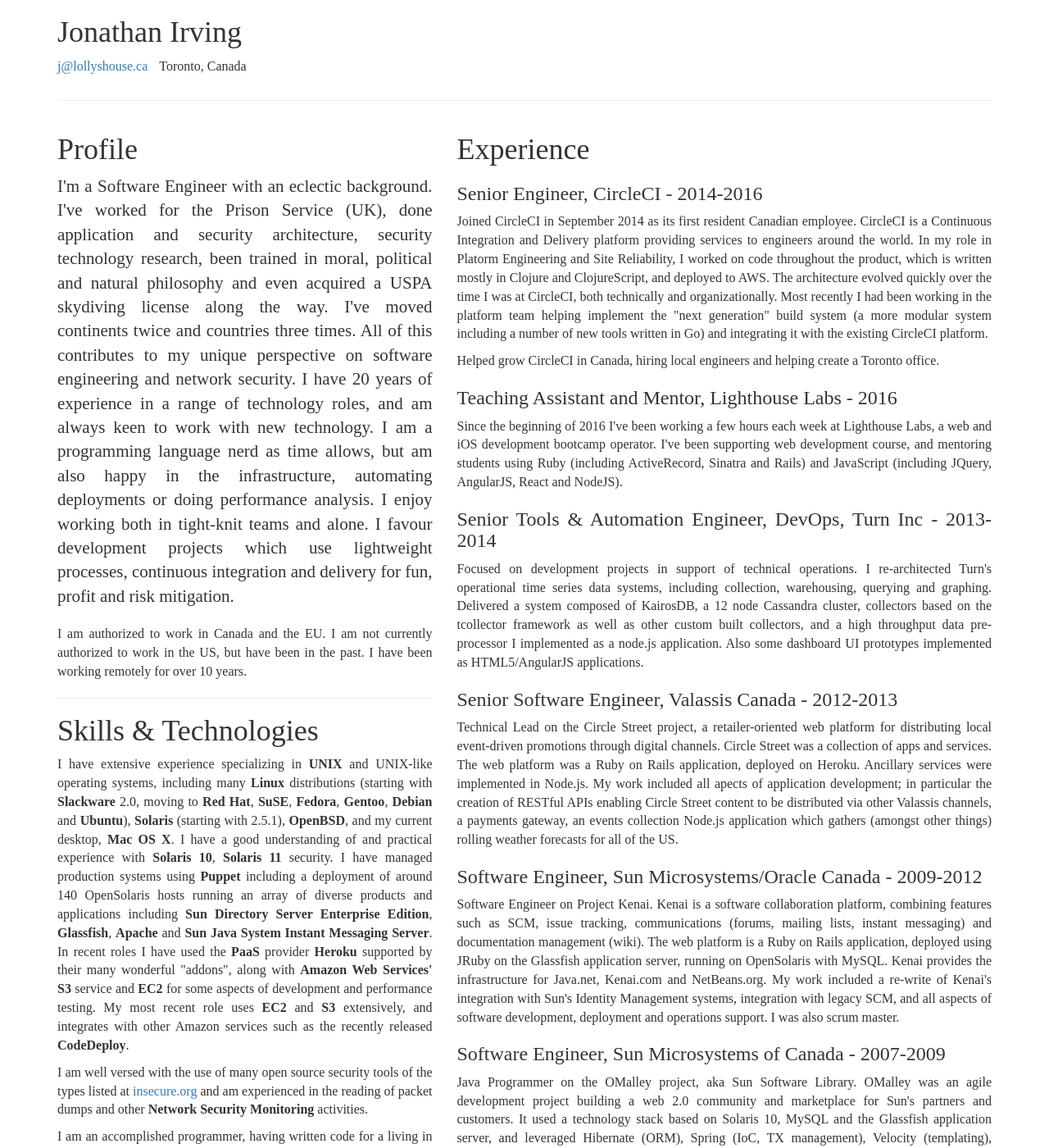
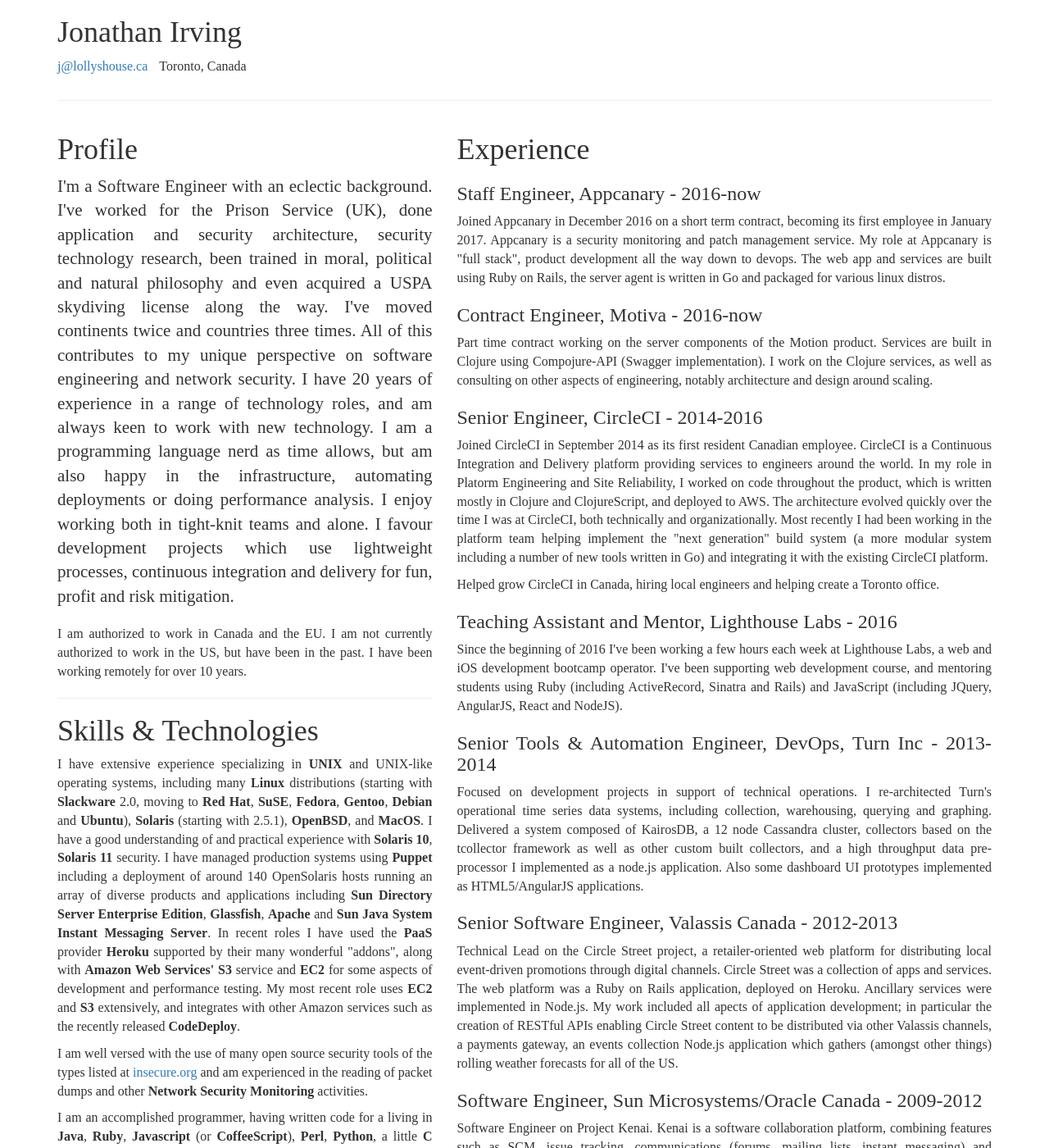
Before and after one commit to j0ni/j0ni.github.io, a Jekyll site: the page built from resume.html, in a window 1280 px wide and 1400 px high. Shown: the whole window at 82% size. Built offline with Jekyll 4.4.1, drawn with Linux system fonts in a browser that asks for light colours; some web fonts are replaced.

Commit message:
Resume updates

```diff
--- a/resume.html
+++ b/resume.html
@@ -52,37 +52,31 @@
       <h1>Skills &amp; Technologies</h1>
 
       <p>
-        I have extensive experience specializing in <b>UNIX</b>
-        and UNIX-like operating systems, including many
-        <b>Linux</b> distributions (starting with
-        <b>Slackware</b> 2.0, moving to <b>Red Hat</b>,
-        <b>SuSE</b>, <b>Fedora</b>, <b>Gentoo</b>, <b>Debian</b>
-        and <b>Ubuntu</b>), <b>Solaris</b> (starting with
-        2.5.1), <b>OpenBSD</b>, and my current desktop, <b>Mac
-          OS X</b>. I have a good understanding of and practical
-        experience with <b>Solaris 10</b>, <b>Solaris 11</b>
-        security. I have managed production systems using
-        <b>Puppet</b> including a deployment of around 140
-        OpenSolaris hosts running an array of diverse products
-        and applications including <b>Sun Directory Server
-          Enterprise Edition</b>, <b>Glassfish</b>, <b>Apache</b>
-        and <b>Sun Java System Instant Messaging Server</b>. In
-        recent roles I have used the <b>PaaS</b> provider
-        <b>Heroku</b> supported by their many wonderful
-        "addons", along with <b>Amazon Web Services'</b>
-        <b>S3</b> service and <b>EC2</b> for some aspects of
-        development and performance testing. My most recent role
-        uses <b>EC2</b> and <b>S3</b> extensively, and
-        integrates with other Amazon services such as the
-        recently released <b>CodeDeploy</b>.
+        I have extensive experience specializing in <b>UNIX</b> and UNIX-like
+        operating systems, including many <b>Linux</b> distributions (starting
+        with <b>Slackware</b> 2.0, moving to <b>Red Hat</b>, <b>SuSE</b>,
+        <b>Fedora</b>, <b>Gentoo</b>, <b>Debian</b> and <b>Ubuntu</b>),
+        <b>Solaris</b> (starting with 2.5.1), <b>OpenBSD</b>, and <b>MacOS</b>.
+        I have a good understanding of and practical experience with <b>Solaris
+        10</b>, <b>Solaris 11</b> security. I have managed production systems
+        using <b>Puppet</b> including a deployment of around 140 OpenSolaris
+        hosts running an array of diverse products and applications including
+        <b>Sun Directory Server Enterprise Edition</b>, <b>Glassfish</b>,
+        <b>Apache</b> and <b>Sun Java System Instant Messaging Server</b>. In
+        recent roles I have used the <b>PaaS</b> provider <b>Heroku</b>
+        supported by their many wonderful "addons", along with <b>Amazon Web
+        Services'</b> <b>S3</b> service and <b>EC2</b> for some aspects of
+        development and performance testing. My most recent role uses <b>EC2</b>
+        and <b>S3</b> extensively, and integrates with other Amazon services
+        such as the recently released <b>CodeDeploy</b>.
       </p>
 
       <p>
-        I am well versed with the use of many open source security
-        tools of the types listed
-        at <a href="http://insecure.org/tools.html">insecure.org</a>
-        and am experienced in the reading of packet dumps and other
-        <b>Network Security Monitoring</b> activities.
+        I am well versed with the use of many open source security tools of the
+        types listed at <a
+        href="http://insecure.org/tools.html">insecure.org</a> and am
+        experienced in the reading of packet dumps and other <b>Network Security
+        Monitoring</b> activities.
       </p>
 
       <p>
@@ -163,6 +157,31 @@
 
     <section id="experience">
       <h1>Experience</h1>
+
+      <section>
+        <h3>Staff Engineer, Appcanary - 2016-now</h3>
+
+        <p>
+          Joined Appcanary in December 2016 on a short term contract, becoming
+          its first employee in January 2017. Appcanary is a security monitoring
+          and patch management service. My role at Appcanary is "full stack",
+          product development all the way down to devops. The web app and
+          services are built using Ruby on Rails, the server agent is written in
+          Go and packaged for various linux distros.
+        </p>
+      </section>
+
+      <section>
+        <h3>Contract Engineer, Motiva - 2016-now</h3>
+
+        <p>
+          Part time contract working on the server components of the Motion
+          product. Services are built in Clojure using Compojure-API (Swagger
+          implementation). I work on the Clojure services, as well as consulting
+          on other aspects of engineering, notably architecture and design
+          around scaling.
+        </p>
+      </section>
 
       <section>
         <h3>Senior Engineer, CircleCI - 2014-2016</h3>
```
